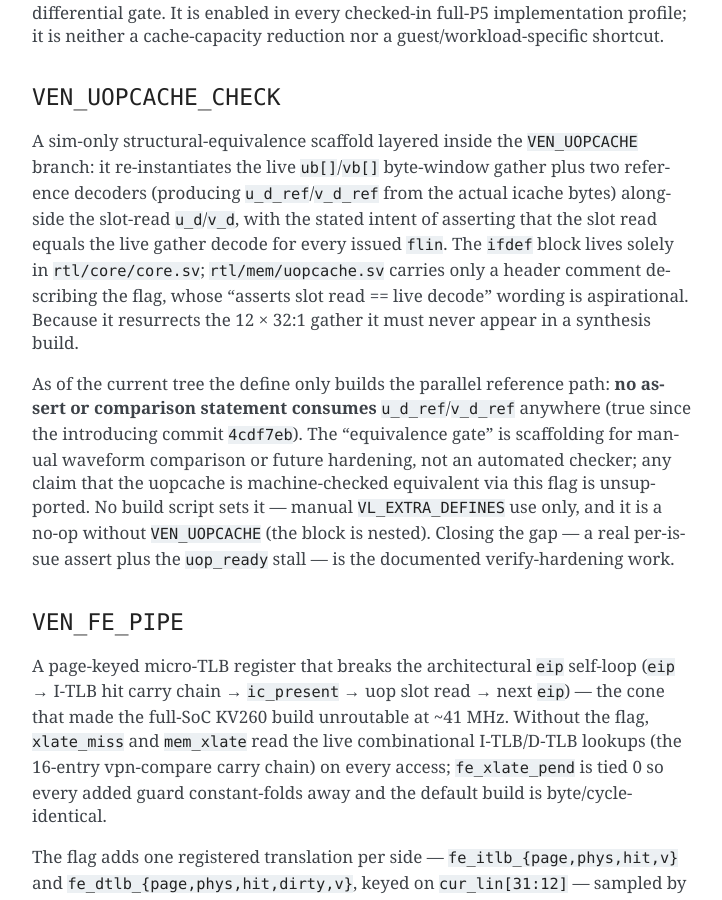
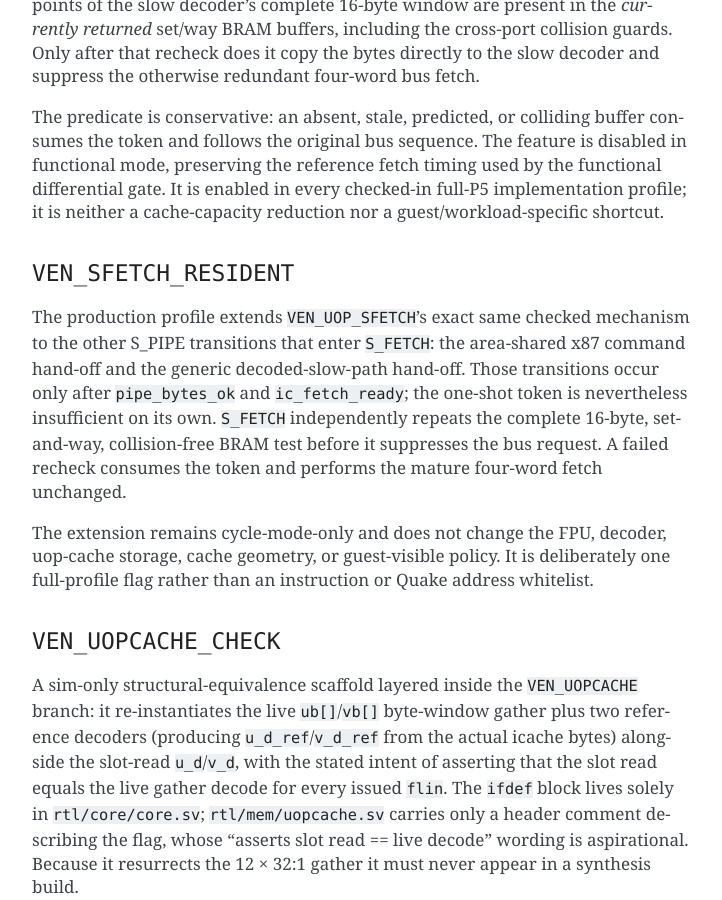
Before and after one commit to AL-255/ventium, a Sphinx documentation site: the page built from docs/sphinx/build-flags.rst, in a window 1280 px wide and 900 px high, scrolled down 22587 px. Shown: the whole window, without its empty margins (388-1110 px from the left). Built offline with Sphinx 7.4.7, drawn with Linux system fonts in a browser that asks for light colours; some of the changed text lies outside the part shown.

Commit message:
core: reuse resident window on slow handoffs

```diff
--- a/docs/sphinx/build-flags.rst
+++ b/docs/sphinx/build-flags.rst
@@ -121,6 +121,11 @@ Quick reference
      - off — calibrated slow fetch
      - Full-P5-profile, cycle-mode uop-boundary-miss hand-off. It safely
        reuses the tagged BRAM window instead of rereading it over the bus.
+   * - ``VEN_SFETCH_RESIDENT``
+     - boolean define (requires ``VEN_UOPCACHE`` + ``VEN_UOP_SFETCH`` + ``VEN_IC_BRAM``)
+     - off — calibrated slow fetch
+     - Extends the identical checked hand-off to every eligible S_PIPE slow-path
+       transition, including shared-x87 and ordinary slow decode.
    * - ``VEN_UOPCACHE_CHECK``
      - boolean define
      - off
@@ -971,6 +976,22 @@ the functional differential gate. It is enabled in every checked-in full-P5
 implementation profile; it is neither a cache-capacity reduction nor a
 guest/workload-specific shortcut.
 
+``VEN_SFETCH_RESIDENT``
+------------------------
+
+The production profile extends ``VEN_UOP_SFETCH``'s exact same checked
+mechanism to the other S_PIPE transitions that enter ``S_FETCH``: the
+area-shared x87 command hand-off and the generic decoded-slow-path hand-off.
+Those transitions occur only after ``pipe_bytes_ok`` and ``ic_fetch_ready``;
+the one-shot token is nevertheless insufficient on its own. ``S_FETCH``
+independently repeats the complete 16-byte, set-and-way, collision-free BRAM
+test before it suppresses the bus request. A failed recheck consumes the token
+and performs the mature four-word fetch unchanged.
+
+The extension remains cycle-mode-only and does not change the FPU, decoder,
+uop-cache storage, cache geometry, or guest-visible policy. It is deliberately
+one full-profile flag rather than an instruction or Quake address whitelist.
+
 ``VEN_UOPCACHE_CHECK``
 ----------------------
 
@@ -2303,15 +2324,15 @@ the full production stack::
    SYNTHESIS  VTM_NO_DPI
    VEN_SRT_ITER  VEN_IDIV_ITER  VEN_BCD_ITER
    VEN_FP_PIPE  VEN_FP_PIPE2  VEN_BTB_PIPE
-   VEN_IC_BRAM  VEN_UOPCACHE  VEN_UOP_SFETCH
+   VEN_IC_BRAM  VEN_UOPCACHE  VEN_UOP_SFETCH  VEN_SFETCH_RESIDENT
    VEN_L1_AXI  VEN_KV260_SOC
    VEN_FE_PIPE          (appended by the FE_PIPE=1 environment knob)
 
 Reading it as layers: the two housekeeping tokens strip the DPI channel and
 the sim-only assertions; the three iterative engines and the two-stage FP
 commit pipeline are the bit-exact Fmax substrate; ``VEN_BTB_PIPE``,
-``VEN_IC_BRAM``, ``VEN_UOPCACHE`` and ``VEN_UOP_SFETCH`` are the front-end
-congestion stack;
+``VEN_IC_BRAM``, ``VEN_UOPCACHE``, ``VEN_UOP_SFETCH`` and
+``VEN_SFETCH_RESIDENT`` are the front-end congestion stack;
 ``VEN_L1_AXI`` + ``VEN_KV260_SOC`` are the platform layer
 (real bus, PS seams, DDR-carveout remap); and ``VEN_FE_PIPE`` is the final cut
 that lets the full SoC route. Three footnotes from the setters data:
```
Also changed, not shown: 9 other files.
